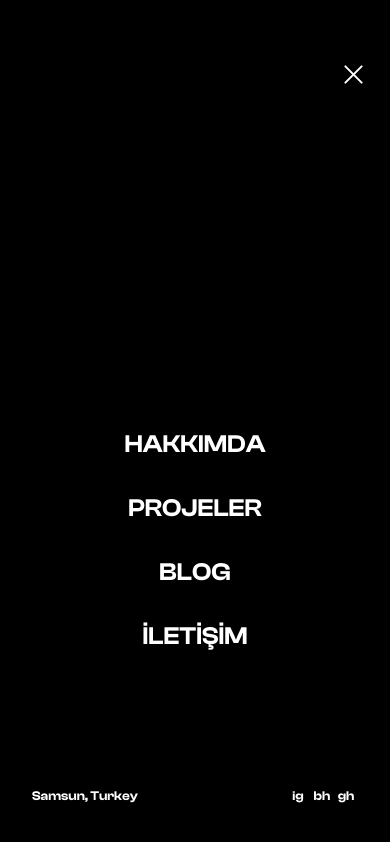
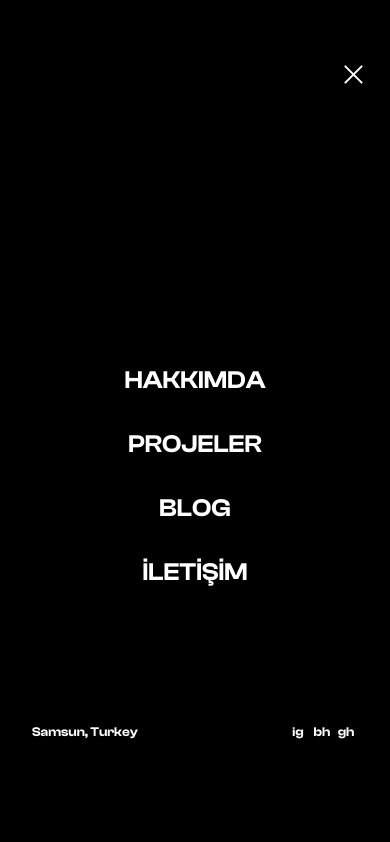
Before and after one commit to emirkrhan/portfolio-master, a React (Create React App) app: page / in a window 390 px wide. Both pictures are taken after a click on the button 346 px from the left and 73 px from the top of the page. Shown: the top 842 px of the page. Built offline with nearby package versions, Linux system fonts and the light colour scheme; a web font is replaced by a local one.

Commit message:
space resp

```diff
--- a/src/component/black/Black.js
+++ b/src/component/black/Black.js
@@ -166,7 +166,9 @@ function Black() {
                                 <div className="tags-long"><a href='https://www.behance.net/emirhankrhan'>bh</a></div>
                                 <div className="tags-long"><a href='https://github.com/emirhankorhan'>gh</a></div>
                             </div>
+
                         </div>
+                        <div className="space-bott"></div>
                         </div>
                     </div> : ""}
                 </div>
--- a/src/component/black/black-mobilephone.css
+++ b/src/component/black/black-mobilephone.css
@@ -115,6 +115,11 @@
         align-items: center;
         justify-content: flex-end;
         padding-right: 2rem;
+    }
+
+    .space-bott{
+        width: 100%;
+        height: 4rem;
     }
 
     .tags-long{
```
